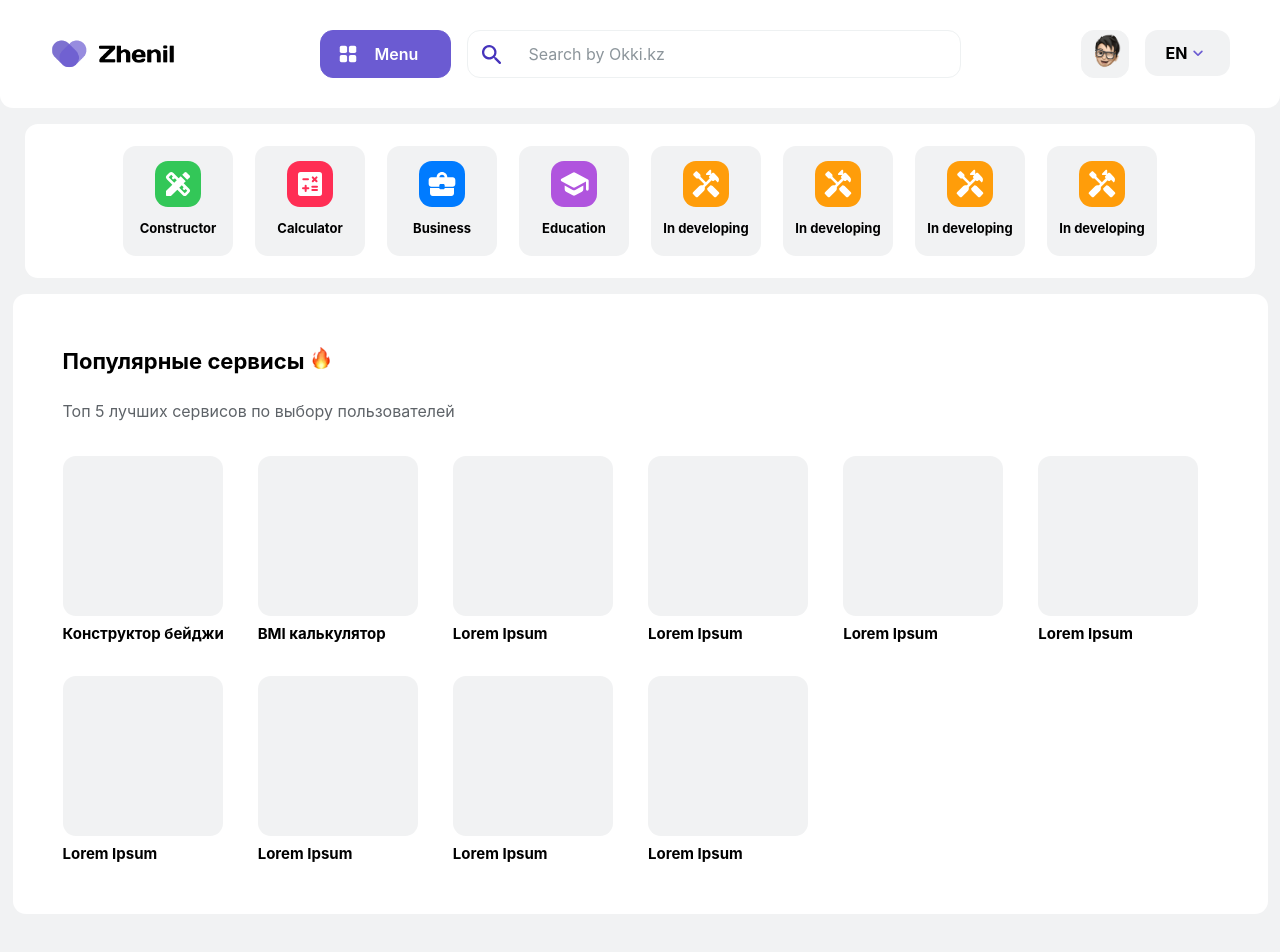
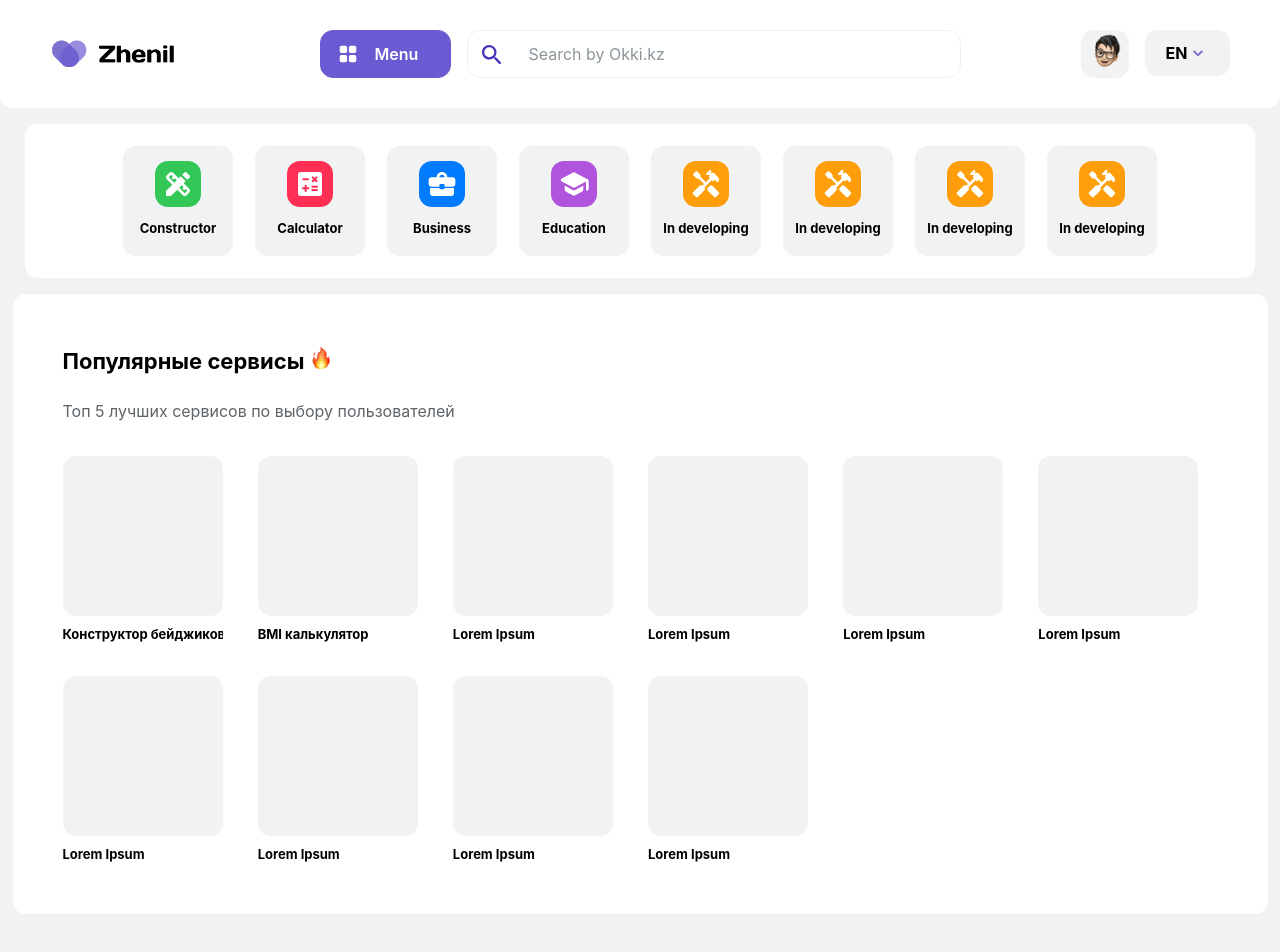
Before and after one commit to DreamerView/zhenil-next, a Next.js app: page / in a window 1280 px wide. Shown: the top 952 px of the page. Built offline with nearby package versions, Linux system fonts and the light colour scheme.

Commit message:
font-changed

```diff
--- a/pages/index.js
+++ b/pages/index.js
@@ -103,43 +103,43 @@ const Home = () => {
           <div className={styles.main__index_block_row}>
             <div className={styles.main__index_block_row_b}>
               <div className={styles.main__index_block}></div>
-              <h5>Конструктор бейджиков/аккредитации</h5>
+              <h6>Конструктор бейджиков/аккредитации</h6>
             </div>
             <div className={styles.main__index_block_row_b}>
               <div className={styles.main__index_block}></div>
-              <h5>BMI калькулятор</h5>
+              <h6>BMI калькулятор</h6>
             </div>
             <div className={styles.main__index_block_row_b}>
               <div className={styles.main__index_block}></div>
-              <h5>Lorem Ipsum</h5>
+              <h6>Lorem Ipsum</h6>
             </div>
             <div className={styles.main__index_block_row_b}>
               <div className={styles.main__index_block}></div>
-              <h5>Lorem Ipsum</h5>
+              <h6>Lorem Ipsum</h6>
             </div>
             <div className={styles.main__index_block_row_b}>
               <div className={styles.main__index_block}></div>
-              <h5>Lorem Ipsum</h5>
+              <h6>Lorem Ipsum</h6>
             </div>
             <div className={styles.main__index_block_row_b}>
               <div className={styles.main__index_block}></div>
-              <h5>Lorem Ipsum</h5>
+              <h6>Lorem Ipsum</h6>
             </div>
             <div className={styles.main__index_block_row_b}>
               <div className={styles.main__index_block}></div>
-              <h5>Lorem Ipsum</h5>
+              <h6>Lorem Ipsum</h6>
             </div>
             <div className={styles.main__index_block_row_b}>
               <div className={styles.main__index_block}></div>
-              <h5>Lorem Ipsum</h5>
+              <h6>Lorem Ipsum</h6>
             </div>
             <div className={styles.main__index_block_row_b}>
               <div className={styles.main__index_block}></div>
-              <h5>Lorem Ipsum</h5>
+              <h6>Lorem Ipsum</h6>
             </div>
             <div className={styles.main__index_block_row_b}>
               <div className={styles.main__index_block}></div>
-              <h5>Lorem Ipsum</h5>
+              <h6>Lorem Ipsum</h6>
             </div>
           </div>
       </div>
--- a/styles/globals.css
+++ b/styles/globals.css
@@ -22,6 +22,10 @@ h4 {
 h5 {
   font-size:15px;
   line-height: 20px;
+}
+h6 {
+  font-size:13px;
+  line-height:20px;
 }
 p {
   font-size:16px;
--- a/styles/index_main.module.css
+++ b/styles/index_main.module.css
@@ -151,7 +151,6 @@ div.main__index_block_row {
 }
 div.main__index_block_row_b {
     width:160px;
-    /* margin-right:16px; */
     text-overflow: ellipsis;
     white-space: nowrap;
     overflow: hidden;
```
